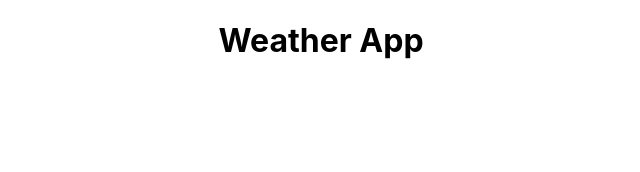
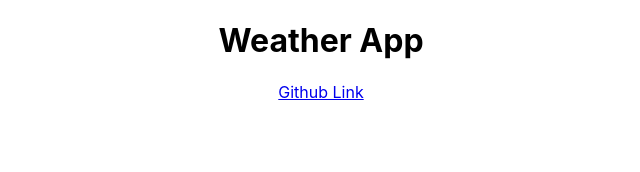
Before and after one commit to prakadw-dev/react-final-app, a React (Create React App) app: page / in a window 1280 px wide. Shown: the top 172 px of the page, without its empty margins (319-959 px from the left). Built offline with nearby package versions, Linux system fonts and the light colour scheme.

Commit message:
Added github link

```diff
--- a/src/App.js
+++ b/src/App.js
@@ -5,6 +5,9 @@ function App() {
   return (
     <div className="App">
       <h1>Weather App</h1>
+      <a href="https://github.com/prakadw-dev/react-final-app" target="_blank">
+        Github Link
+      </a>
     </div>
   );
 }
```
